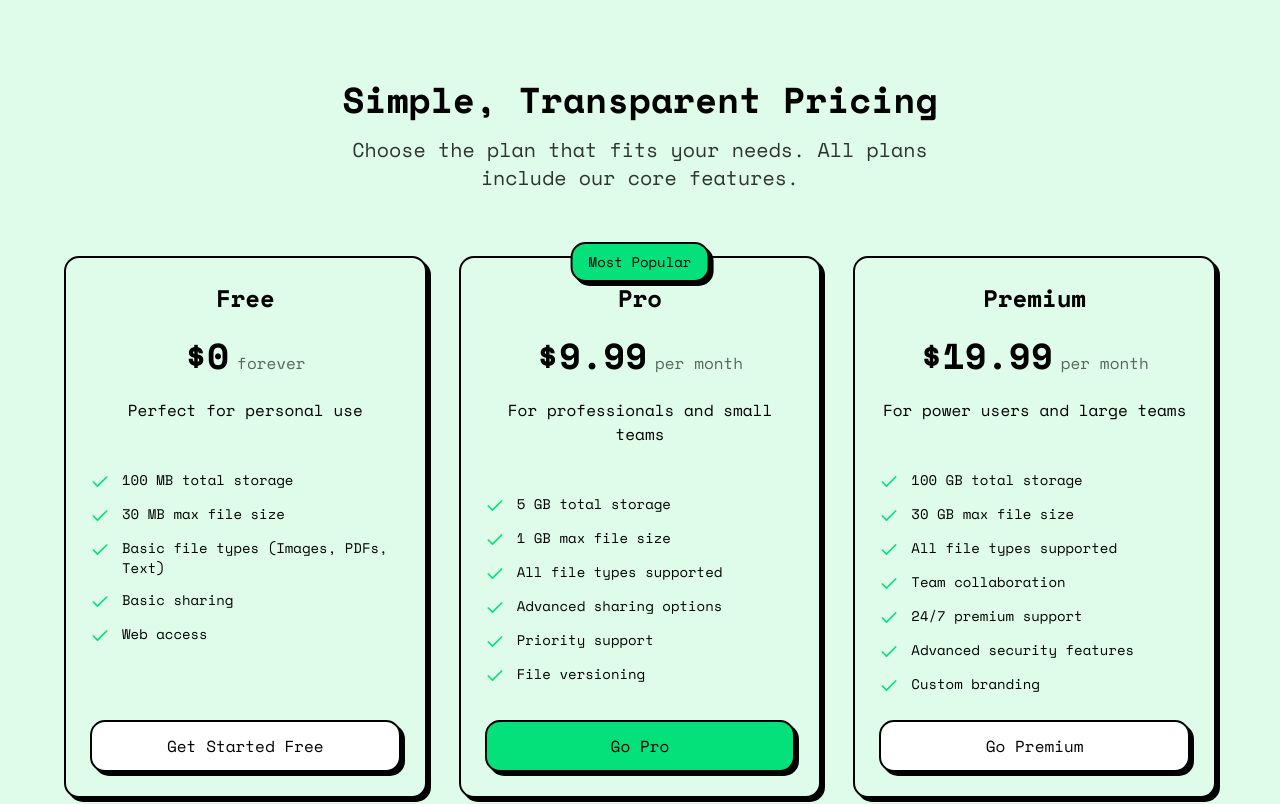
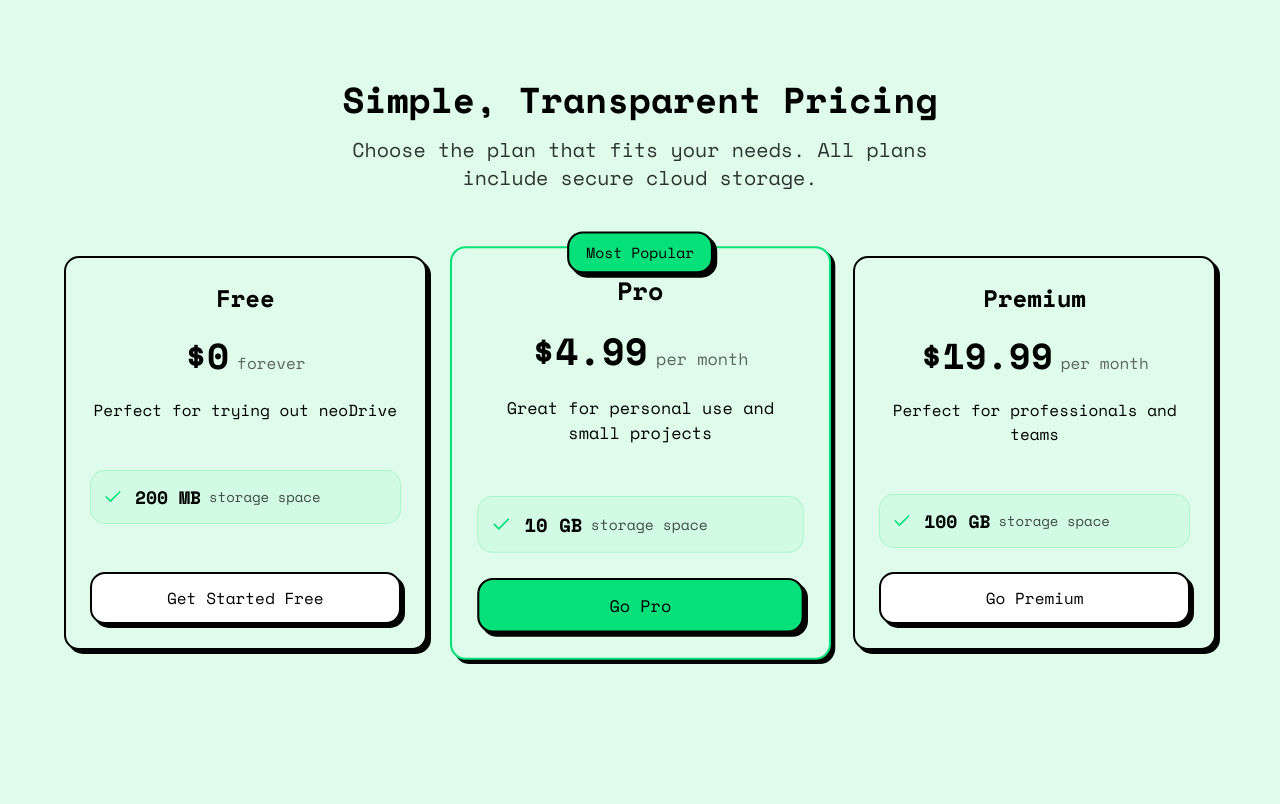
Before and after one commit to byakuDNY/neoDrive, a Vue app in the folder client/: page / in a window 1280 px wide. Shown: the part 1360-2164 px from the top of the page. Built offline with nearby package versions, Linux system fonts and the light colour scheme; what @tanstack/vue-query would draw is missing.

Commit message:
change plans details

```diff
--- a/client/src/components/DashboardSidebar.vue
+++ b/client/src/components/DashboardSidebar.vue
@@ -1,5 +1,5 @@
 <script setup lang="ts">
-import { mainNavigation, secondaryNavigation } from '@/lib/constants'
+import { MAIN_NAVIGATION, SECONDARY_NAVIGATION } from '@/lib/constants'
 import { formatFileSize } from '@/lib/utils'
 import { useBucketStore } from '@/stores/bucketStore'
 import { AlertTriangle, HardDrive, MenuIcon, XIcon } from 'lucide-vue-next'
@@ -77,7 +77,7 @@
         <!-- Main Navigation -->
         <section>
           <ul class="space-y-2">
-            <li v-for="item in mainNavigation" :key="item.name">
+            <li v-for="item in MAIN_NAVIGATION" :key="item.name">
               <RouterLink
                 :to="item.href"
                 class="flex items-center bg-background border-2 border-border rounded-base shadow-shadow hover:translate-x-1 hover:translate-y-1 hover:shadow-none transition-all duration-150 group font-heading"
@@ -107,7 +107,7 @@
         <!-- Secondary Navigation -->
         <section>
           <ul class="space-y-2">
-            <li v-for="item in secondaryNavigation" :key="item.name">
+            <li v-for="item in SECONDARY_NAVIGATION" :key="item.name">
               <RouterLink
                 :to="item.href"
                 class="flex items-center bg-background border-2 border-border rounded-base shadow-shadow hover:translate-x-1 hover:translate-y-1 hover:shadow-none transition-all duration-150 group font-heading"
--- a/client/src/lib/constants.ts
+++ b/client/src/lib/constants.ts
@@ -15,7 +15,7 @@
   Zap,
 } from 'lucide-vue-next'
 
-export const features = [
+export const FEATURES = [
   {
     icon: Cloud,
     title: 'Secure Cloud Storage',
@@ -48,37 +48,22 @@
   },
 ]
 
-export const pricingPlans = [
+export const PRICING_PLANS = [
   {
     name: 'Free',
     price: '$0',
     period: 'forever',
-    description: 'Perfect for personal use',
-    features: [
-      '100 MB total storage',
-      '30 MB max file size',
-      'Basic file types (Images, PDFs, Text)',
-      'Basic sharing',
-      'Web access',
-    ],
-    limitations: ['Limited file types', 'Small storage capacity'],
+    description: 'Perfect for trying out neoDrive',
+    features: '200 MB',
     popular: false,
     cta: 'Get Started Free',
   },
   {
     name: 'Pro',
-    price: '$9.99',
+    price: '$4.99',
     period: 'per month',
-    description: 'For professionals and small teams',
-    features: [
-      '5 GB total storage',
-      '1 GB max file size',
-      'All file types supported',
-      'Advanced sharing options',
-      'Priority support',
-      'File versioning',
-    ],
-    limitations: [],
+    description: 'Great for personal use and small projects',
+    features: '10 GB',
     popular: true,
     cta: 'Go Pro',
   },
@@ -86,22 +71,13 @@
     name: 'Premium',
     price: '$19.99',
     period: 'per month',
-    description: 'For power users and large teams',
-    features: [
-      '100 GB total storage',
-      '30 GB max file size',
-      'All file types supported',
-      'Team collaboration',
-      '24/7 premium support',
-      'Advanced security features',
-      'Custom branding',
-    ],
-    limitations: [],
+    description: 'Perfect for professionals and teams',
+    features: '100 GB',
     popular: false,
     cta: 'Go Premium',
   },
 ]
-export const mainNavigation = [
+export const MAIN_NAVIGATION = [
   { name: 'Dashboard', href: '/dashboard', icon: HomeIcon },
   { name: 'Images', href: '/dashboard/images', icon: FileImageIcon },
   { name: 'Videos', href: '/dashboard/videos', icon: FileVideoIcon },
@@ -110,14 +86,14 @@
   { name: 'Others', href: '/dashboard/others', icon: FileIcon },
 ]
 
-export const secondaryNavigation = [
+export const SECONDARY_NAVIGATION = [
   { name: 'Favorites', href: '/dashboard/favorites', icon: HeartIcon },
   { name: 'Subscriptions', href: '/dashboard/subscriptions', icon: BellIcon },
 ]
 
 import type { SelectFile } from './types'
 
-export const mockFileData: Omit<SelectFile, 'icon'>[] = [
+export const MOCK_FILE_DATA: Omit<SelectFile, 'icon'>[] = [
   {
     id: 'folder-1',
     userId: 'user-123',
--- a/client/src/views/HomeView.vue
+++ b/client/src/views/HomeView.vue
@@ -3,7 +3,7 @@
 import PublicHeader from '@/components/PublicHeader.vue'
 import { Button } from '@/components/ui/button'
 import { Card, CardContent, CardDescription, CardHeader, CardTitle } from '@/components/ui/card'
-import { features, pricingPlans } from '@/lib/constants'
+import { FEATURES, PRICING_PLANS } from '@/lib/constants'
 import { useAuthStore } from '@/stores/authStore'
 import { Check } from 'lucide-vue-next'
 import { RouterLink } from 'vue-router'
@@ -44,7 +44,7 @@
 
         <div class="grid md:grid-cols-2 lg:grid-cols-3 gap-8">
           <div
-            v-for="feature in features"
+            v-for="feature in FEATURES"
             class="bg-background border-2 border-border rounded-base shadow-shadow p-6 hover:translate-x-1 hover:translate-y-1 hover:shadow-none transition-all"
           >
             <div class="flex items-center gap-4 mb-4">
@@ -64,16 +64,17 @@
         <div class="text-center mb-16">
           <h2 class="text-3xl md:text-4xl font-heading mb-4">Simple, Transparent Pricing</h2>
           <p class="text-xl text-foreground/80 max-w-2xl mx-auto">
-            Choose the plan that fits your needs. All plans include our core features.
+            Choose the plan that fits your needs. All plans include secure cloud storage.
           </p>
         </div>
 
         <div class="grid md:grid-cols-3 gap-8 max-w-6xl mx-auto">
           <Card
-            v-for="plan in pricingPlans"
+            v-for="plan in PRICING_PLANS"
+            :key="plan.name"
             :class="[
               'relative border-2 border-border rounded-base shadow-shadow',
-              plan.popular ?? 'border-main scale-105',
+              plan.popular ? 'border-main scale-105' : '',
             ]"
           >
             <div
@@ -97,10 +98,16 @@
             </CardHeader>
 
             <CardContent class="space-y-6 flex flex-col h-full justify-between">
-              <div class="space-y-3">
-                <div v-for="feature in plan.features" :key="feature" class="flex items-start gap-3">
-                  <Check class="size-5 text-main mt-0.5 flex-shrink-0" />
-                  <span class="text-sm">{{ feature }}</span>
+              <div class="space-y-4">
+                <!-- Storage Feature -->
+                <div
+                  class="flex items-center gap-3 p-3 bg-main/5 border border-main/20 rounded-base"
+                >
+                  <Check class="size-5 text-main flex-shrink-0" />
+                  <div class="flex items-center gap-2">
+                    <span class="text-lg font-semibold">{{ plan.features }}</span>
+                    <span class="text-sm text-foreground/70">storage space</span>
+                  </div>
                 </div>
               </div>
 
--- a/client/src/views/dashboard/SubcriptionView.vue
+++ b/client/src/views/dashboard/SubcriptionView.vue
@@ -2,103 +2,46 @@
 import { Badge } from '@/components/ui/badge'
 import { Button } from '@/components/ui/button'
 import { Card, CardContent, CardDescription, CardHeader, CardTitle } from '@/components/ui/card'
+import { PRICING_PLANS } from '@/lib/constants'
 import { useAuthStore } from '@/stores/authStore'
 import { useBucketStore } from '@/stores/bucketStore'
-import {
-  AlertCircle,
-  Check,
-  Crown,
-  FileText,
-  HardDrive,
-  Image,
-  Music,
-  Star,
-  TrendingUp,
-  Video,
-  Zap,
-} from 'lucide-vue-next'
+import { AlertCircle, Crown, HardDrive, Star, TrendingUp, Zap } from 'lucide-vue-next'
 import { computed, onMounted } from 'vue'
 
 const bucketStore = useBucketStore()
 const authStore = useAuthStore()
 
-// Subscription limits
-const SUBSCRIPTION_LIMITS = {
-  free: {
-    name: 'Free',
-    price: '$0',
-    period: 'forever',
-    maxFileSize: 30 * 1024 * 1024, // 30MB
-    maxTotalStorage: 100 * 1024 * 1024, // 100MB
-    allowedMimeTypes: ['image/jpeg', 'image/png', 'image/gif', 'text/plain', 'application/pdf'],
-    features: [
-      '100 MB total storage',
-      '30 MB max file size',
-      'Basic file types only',
-      'Web access',
-      'Basic support',
-    ],
-  },
-  pro: {
-    name: 'Pro',
-    price: '$9.99',
-    period: 'per month',
-    maxFileSize: 1024 * 1024 * 1024, // 1GB
-    maxTotalStorage: 5 * 1024 * 1024 * 1024, // 5GB
-    allowedMimeTypes: null, // null means all types allowed
-    features: [
-      '5 GB total storage',
-      '1 GB max file size',
-      'All file types supported',
-      'Priority support',
-      'File versioning',
-      'Advanced sharing',
-    ],
-  },
-  premium: {
-    name: 'Premium',
-    price: '$19.99',
-    period: 'per month',
-    maxFileSize: 30 * 1024 * 1024 * 1024, // 30GB
-    maxTotalStorage: 100 * 1024 * 1024 * 1024, // 100GB
-    allowedMimeTypes: null, // null means all types allowed
-    features: [
-      '100 GB total storage',
-      '30 GB max file size',
-      'All file types supported',
-      '24/7 premium support',
-      'Team collaboration',
-      'Advanced security',
-      'Custom branding',
-      'API access',
-    ],
-  },
-}
-
-// Current subscription (mock - replace with actual user subscription)
+// Current subscription
 const currentPlan = computed(() => {
   return authStore.session?.subscription || 'free'
 })
 
 const currentPlanDetails = computed(() => {
-  return SUBSCRIPTION_LIMITS[currentPlan.value as keyof typeof SUBSCRIPTION_LIMITS]
+  return (
+    PRICING_PLANS.find((plan) => plan.name.toLowerCase() === currentPlan.value.toLowerCase()) ||
+    PRICING_PLANS[0]
+  )
 })
 
 // Storage calculations
 const storageUsed = computed(() => {
-  return bucketStore.subscriptionUsage?.totalUsedStorage || 0
+  return bucketStore.subscriptionUsage?.usedStorage || 0
 })
 
 const storageTotal = computed(() => {
-  return bucketStore.subscriptionUsage?.maxTotalStorage || 0
+  return bucketStore.subscriptionUsage?.storageLimit || 0
 })
 
 const storagePercentage = computed(() => {
-  return Number(bucketStore.storageUsagePercentage)
+  return Number(bucketStore.storageUsagePercentage) || 0
 })
 
 const isStorageWarning = computed(() => {
   return storagePercentage.value > 80
+})
+
+const isStorageCritical = computed(() => {
+  return storagePercentage.value > 95
 })
 
 // Format bytes helper
@@ -110,16 +53,9 @@
   return parseFloat((bytes / Math.pow(k, i)).toFixed(2)) + ' ' + sizes[i]
 }
 
-// File type icons
-const fileTypeIcons = {
-  'image/jpeg': Image,
-  'image/png': Image,
-  'image/gif': Image,
-  'text/plain': FileText,
-  'application/pdf': FileText,
-  video: Video,
-  audio: Music,
-  document: FileText,
+// Get plan key from plan name
+const getPlanKey = (planName: string) => {
+  return planName.toLowerCase()
 }
 
 onMounted(async () => {
@@ -143,7 +79,7 @@
     <div class="flex flex-col md:flex-row justify-between items-start md:items-center gap-4">
       <div>
         <h1 class="text-3xl font-heading">Subscription</h1>
-        <p class="text-foreground/80">Manage your subscription and billing</p>
+        <p class="text-foreground/80">Manage your subscription and storage</p>
       </div>
 
       <div class="flex items-center gap-2">
@@ -160,6 +96,7 @@
         >
           <Crown v-if="currentPlan === 'premium'" class="size-3 mr-1" />
           <Star v-else-if="currentPlan === 'pro'" class="size-3 mr-1" />
+          <Zap v-else class="size-3 mr-1" />
           {{ currentPlanDetails.name }} Plan
         </Badge>
       </div>
@@ -171,100 +108,107 @@
         <div class="flex items-center justify-between">
           <div>
             <CardTitle class="flex items-center gap-2">
-              <HardDrive class="size-4" />
-              Current Usage
+              <HardDrive class="size-5" />
+              Storage Usage
             </CardTitle>
-            <CardDescription>Your storage and plan details</CardDescription>
+            <CardDescription>Your current storage usage and plan details</CardDescription>
           </div>
           <Button variant="neutral" @click="handleManageBilling"> Manage Billing </Button>
         </div>
       </CardHeader>
       <CardContent class="space-y-6">
         <!-- Storage Usage -->
-        <div class="space-y-3">
+        <div class="space-y-4">
           <div class="flex justify-between items-center">
-            <span class="text-sm font-medium">Storage Usage</span>
-            <span class="text-sm text-foreground/70">
+            <span class="text-lg font-medium">{{ currentPlanDetails.name }} Plan</span>
+            <span class="text-lg font-mono">
               {{ formatBytes(storageUsed) }} / {{ formatBytes(storageTotal) }}
             </span>
           </div>
 
           <!-- Progress Bar -->
-          <div class="w-full bg-gray-200 rounded-full h-2 overflow-hidden">
+          <div class="w-full bg-gray-200 rounded-full h-3 overflow-hidden">
             <div
-              class="h-2 rounded-full transition-all duration-300"
-              :class="[isStorageWarning ? 'bg-yellow-500' : 'bg-main']"
+              class="h-3 rounded-full transition-all duration-300"
+              :class="[
+                isStorageCritical ? 'bg-red-500' : isStorageWarning ? 'bg-yellow-500' : 'bg-main',
+              ]"
               :style="{ width: `${Math.min(storagePercentage, 100)}%` }"
             ></div>
           </div>
 
-          <div class="flex justify-between items-center text-xs text-foreground/60">
-            <span>{{ storagePercentage.toFixed(1) }}% used</span>
-            <span v-if="isStorageWarning" class="text-red-500 flex items-center gap-1">
-              <AlertCircle class="size-3" />
-              Storage running low
+          <div class="flex justify-between items-center">
+            <span class="text-sm text-foreground/70">{{ storagePercentage.toFixed(1) }}% used</span>
+            <span
+              v-if="isStorageWarning"
+              class="text-red-500 flex items-center gap-1 text-sm font-medium"
+            >
+              <AlertCircle class="size-4" />
+              {{ isStorageCritical ? 'Storage almost full!' : 'Storage running low' }}
             </span>
           </div>
         </div>
 
-        <!-- Current Plan Features -->
-        <div class="grid md:grid-cols-2 gap-4">
-          <div class="space-y-2">
-            <h4 class="font-medium text-sm">Current Plan Features</h4>
-            <ul class="space-y-1 text-sm text-foreground/70">
-              <li
-                v-for="feature in currentPlanDetails.features"
-                :key="feature"
-                class="flex items-start gap-2"
-              >
-                <Check class="size-3 text-main mt-0.5 flex-shrink-0" />
-                {{ feature }}
-              </li>
-            </ul>
-          </div>
-
-          <div class="space-y-2">
-            <h4 class="font-medium text-sm">Allowed File Types</h4>
-            <div v-if="currentPlanDetails.allowedMimeTypes" class="flex flex-wrap gap-1">
-              <Badge
-                v-for="mimeType in currentPlanDetails.allowedMimeTypes"
-                :key="mimeType"
-                variant="secondary"
-                class="text-xs"
-              >
-                {{ mimeType.split('/')[1] || mimeType }}
-              </Badge>
-            </div>
-            <div v-else class="flex items-center gap-2">
-              <Badge variant="secondary" class="text-xs">All file types</Badge>
-              <span class="text-xs text-main">✨ Unlimited</span>
+        <!-- Storage Warning Card -->
+        <div
+          v-if="isStorageWarning"
+          class="p-4 rounded-base border-2"
+          :class="
+            isStorageCritical
+              ? 'bg-red-50 border-red-200 text-red-800'
+              : 'bg-yellow-50 border-yellow-200 text-yellow-800'
+          "
+        >
+          <div class="flex items-start gap-3">
+            <AlertCircle
+              class="size-5 mt-0.5 flex-shrink-0"
+              :class="isStorageCritical ? 'text-red-500' : 'text-yellow-500'"
+            />
+            <div class="space-y-1">
+              <p class="font-medium">
+                {{ isStorageCritical ? 'Storage limit reached!' : 'Storage running low' }}
+              </p>
+              <p class="text-sm">
+                {{
+                  isStorageCritical
+                    ? "You've used most of your storage space. Upgrade to continue uploading files."
+                    : 'Consider upgrading your plan to get more storage space.'
+                }}
+              </p>
             </div>
           </div>
         </div>
       </CardContent>
     </Card>
 
-    <!-- Upgrade Plans -->
+    <!-- Available Plans -->
     <div class="space-y-4">
-      <h2 class="text-2xl font-heading">Upgrade Your Plan</h2>
+      <h2 class="text-2xl font-heading">Choose Your Plan</h2>
+      <p class="text-foreground/70">Simple storage plans that scale with your needs</p>
+
       <div class="grid md:grid-cols-3 gap-6">
         <Card
-          v-for="(plan, key) in SUBSCRIPTION_LIMITS"
-          :key="key"
-          class="border-2 border-border rounded-base shadow-shadow relative"
+          v-for="plan in PRICING_PLANS"
+          :key="plan.name"
+          class="border-2 border-border rounded-base shadow-shadow relative transition-all duration-200"
           :class="[
-            key === currentPlan ? 'ring-2 ring-main' : '',
-            key === 'pro' ? 'scale-105 border-blue-500' : '',
-            key === 'premium' ? 'border-yellow-500' : '',
+            getPlanKey(plan.name) === currentPlan
+              ? 'ring-2 ring-main bg-main/5'
+              : 'hover:shadow-lg',
+            plan.popular ? 'scale-105 border-blue-500' : '',
+            plan.name === 'Premium' ? 'border-yellow-500' : '',
           ]"
         >
           <!-- Popular Badge -->
-          <div v-if="key === 'pro'" class="absolute -top-3 left-1/2 transform -translate-x-1/2">
+          <div v-if="plan.popular" class="absolute -top-3 left-1/2 transform -translate-x-1/2">
             <Badge class="bg-blue-500 text-white">Most Popular</Badge>
           </div>
 
           <!-- Premium Badge -->
-          <div v-if="key === 'premium'" class="absolute -top-3 left-1/2 transform -translate-x-1/2">
+          <div
+            v-if="plan.name === 'Premium'"
+            class="absolute -top-3 left-1/2 transform -translate-x-1/2"
+          >
             <Badge class="bg-yellow-500 text-white">
               <Crown class="size-3 mr-1" />
               Premium
@@ -273,45 +217,49 @@
 
           <CardHeader class="text-center">
             <CardTitle class="flex items-center justify-center gap-2">
-              <Zap v-if="key === 'free'" class="size-4" />
-              <TrendingUp v-else-if="key === 'pro'" class="size-4 text-blue-500" />
-              <Crown v-else class="size-4 text-yellow-500" />
+              <Zap v-if="plan.name === 'Free'" class="size-5" />
+              <TrendingUp v-else-if="plan.name === 'Pro'" class="size-5 text-blue-500" />
+              <Crown v-else class="size-5 text-yellow-500" />
               {{ plan.name }}
             </CardTitle>
             <div class="space-y-2">
               <div class="flex items-baseline justify-center gap-2">
-                <span class="text-3xl font-heading">{{ plan.price }}</span>
+                <span class="text-4xl font-heading">{{ plan.price }}</span>
                 <span class="text-foreground/60">{{ plan.period }}</span>
               </div>
-              <CardDescription>
-                {{ formatBytes(plan.maxTotalStorage) }} storage •
-                {{ formatBytes(plan.maxFileSize) }} max file size
+              <CardDescription class="text-center">
+                {{ plan.description }}
               </CardDescription>
             </div>
           </CardHeader>
 
-          <CardContent class="space-y-4">
-            <ul class="space-y-2">
-              <li
-                v-for="feature in plan.features"
-                :key="feature"
-                class="flex items-start gap-2 text-sm"
-              >
-                <Check class="size-4 text-main mt-0.5 flex-shrink-0" />
-                {{ feature }}
-              </li>
-            </ul>
+          <CardContent class="space-y-6">
+            <!-- Storage Feature -->
+            <div class="text-center space-y-2">
+              <div class="flex items-center justify-center gap-2">
+                <HardDrive class="size-5 text-main" />
+                <span class="text-2xl font-bold">{{ plan.features }}</span>
+              </div>
+              <p class="text-sm text-foreground/70">Storage space</p>
+            </div>
 
+            <!-- Current Plan Indicator -->
+            <div v-if="getPlanKey(plan.name) === currentPlan" class="text-center">
+              <Badge variant="default" class="px-4 py-2"> Current Plan </Badge>
+            </div>
+
+            <!-- Action Button -->
             <Button
-              v-if="key !== currentPlan"
-              @click="handleUpgrade(key)"
+              v-else
+              @click="handleUpgrade(getPlanKey(plan.name))"
               class="w-full"
-              :variant="key === 'pro' ? 'default' : 'neutral'"
+              :variant="
+                plan.name === 'Pro' ? 'default' : plan.name === 'Premium' ? 'default' : 'neutral'
+              "
+              :class="plan.name === 'Premium' ? 'bg-yellow-500 hover:bg-yellow-600' : ''"
             >
-              {{ key === 'free' ? 'Downgrade' : 'Upgrade' }} to {{ plan.name }}
+              {{ plan.name === 'Free' ? 'Downgrade' : 'Upgrade' }} to {{ plan.name }}
             </Button>
-
-            <Button v-else variant="neutral" disabled class="w-full"> Current Plan </Button>
           </CardContent>
         </Card>
       </div>
```
Also changed, not shown: 2 other files (tests, documents, lock files or other folders).
